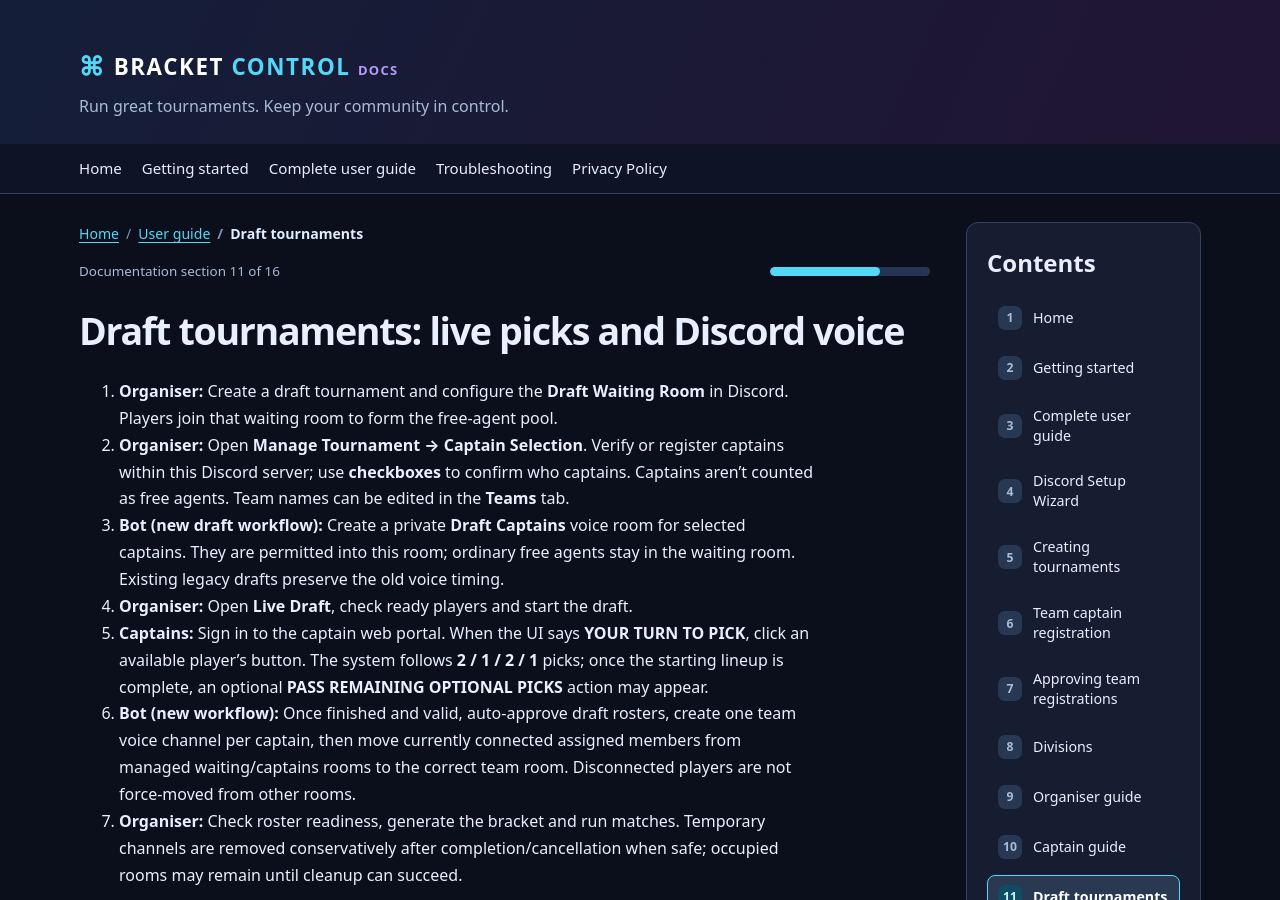
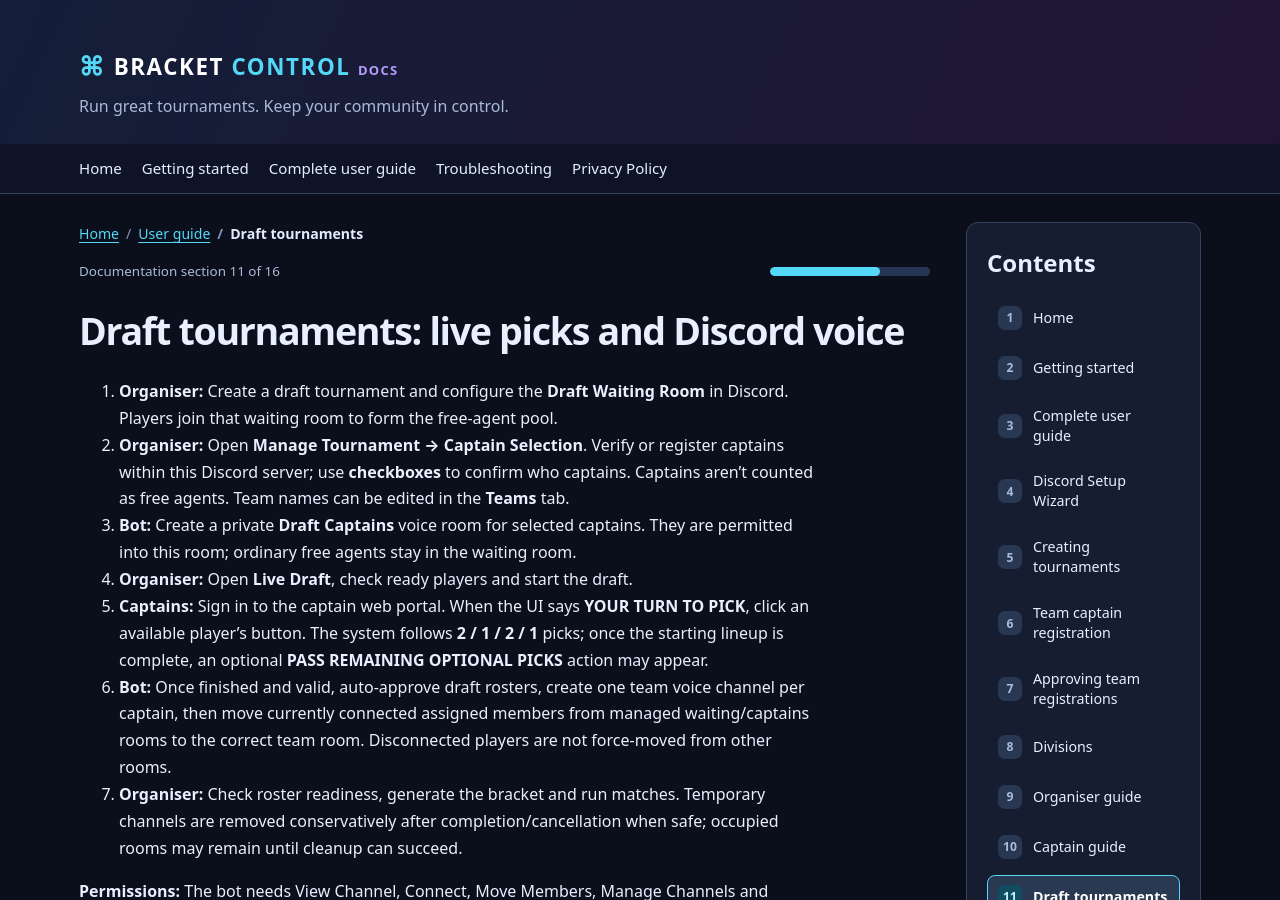
Before and after one commit to dev-dyly/bracket-control-wiki, a Jekyll site: the page built from guides/drafts.md, in a window 1280 px wide and 900 px high. Built offline with Jekyll 4.4.1, drawn with Linux system fonts in a browser that asks for light colours.

Commit message:
docs: remove implementation references and link visual workflows

```diff
--- a/guides/drafts.md
+++ b/guides/drafts.md
@@ -7,10 +7,10 @@ permalink: /guides/drafts/
 
 1. **Organiser:** Create a draft tournament and configure the **Draft Waiting Room** in Discord. Players join that waiting room to form the free-agent pool.
 2. **Organiser:** Open **Manage Tournament → Captain Selection**. Verify or register captains within this Discord server; use **checkboxes** to confirm who captains. Captains aren't counted as free agents. Team names can be edited in the **Teams** tab.
-3. **Bot (new draft workflow):** Create a private **Draft Captains** voice room for selected captains. They are permitted into this room; ordinary free agents stay in the waiting room. Existing legacy drafts preserve the old voice timing.
+3. **Bot:** Create a private **Draft Captains** voice room for selected captains. They are permitted into this room; ordinary free agents stay in the waiting room.
 4. **Organiser:** Open **Live Draft**, check ready players and start the draft.
 5. **Captains:** Sign in to the captain web portal. When the UI says **YOUR TURN TO PICK**, click an available player's button. The system follows **2 / 1 / 2 / 1** picks; once the starting lineup is complete, an optional **PASS REMAINING OPTIONAL PICKS** action may appear.
-6. **Bot (new workflow):** Once finished and valid, auto-approve draft rosters, create one team voice channel per captain, then move currently connected assigned members from managed waiting/captains rooms to the correct team room. Disconnected players are not force-moved from other rooms.
+6. **Bot:** Once finished and valid, auto-approve draft rosters, create one team voice channel per captain, then move currently connected assigned members from managed waiting/captains rooms to the correct team room. Disconnected players are not force-moved from other rooms.
 7. **Organiser:** Check roster readiness, generate the bracket and run matches. Temporary channels are removed conservatively after completion/cancellation when safe; occupied rooms may remain until cleanup can succeed.
 
 **Permissions:** The bot needs View Channel, Connect, Move Members, Manage Channels and View Audit Log; the private captains room also needs Manage Roles to adjust channel permissions. This uses Discord voice-state presence, **not an audio recording or voice draft call**.
```
